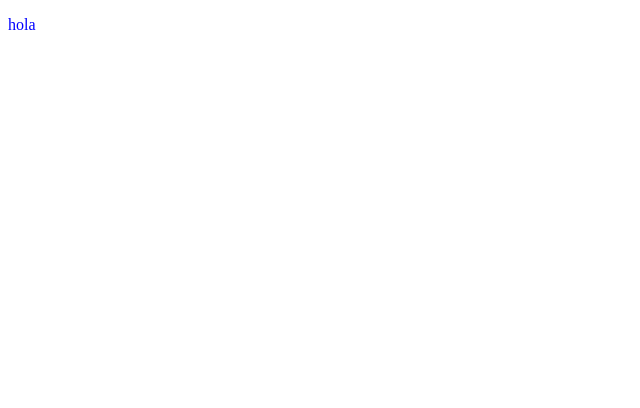
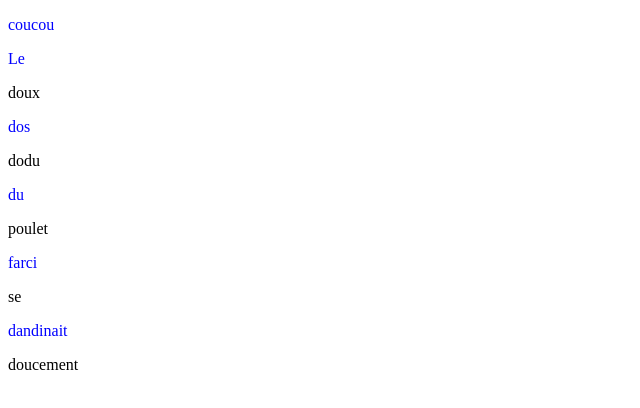
Before and after one commit to CARROTThomas/debutJavaScript, a plain HTML site: page index.html in a window 1280 px wide. Shown: the whole page, without its empty margins (0-640 px from the left). Drawn offline with Linux system fonts and the light colour scheme.

Commit message:
avancer des methods JavaScript

```diff
--- a/main.js
+++ b/main.js
@@ -1,10 +1,11 @@
 let word = "bonjour"
 
+/*
 //let newWord = word.replace(/our/, 'ur');
 
 //let newWord = word.replace(/o/,'')
 //let bonjur = word + (word[4]='R');
-let tableau = word.split("")
+// let tableau = word.split("")
 
 tableau.splice(4, 1)
 
@@ -16,10 +17,9 @@ for (let i = 0; i < tableau.length; i++) {
 }
 console.log(wordFinal);
 
+*/
 
-
-
-
+/*
 
 const monParagraphe = document.querySelector(".rouge")
 
@@ -27,8 +27,16 @@ function changerCouleur (){
     monParagraphe.classList.toggle("bleu")
 }
 setInterval(changerCouleur, 1000)
-//setTimeout(changerCouleur,1000)
 
+*/
+
+
+
+
+
+
+
+/*
 
 let allBonjour = ['Bonjour', 'coucou', 'hello', 'salut', 'hola'];
 
@@ -36,10 +44,70 @@ function changementDeMot(mot){
     monParagraphe.textContent = mot;
 }
 
+for (let i = 0; i < allBonjour.length; i++) {
+    mot = parcourVecteur(i);
+    monParagraphe.textContent = mot;
+}
 
-for (let i = 0; i < allBonjour.length; i++) {
-    let mot = allBonjour[i];
-    changementDeMot(mot)
-    console.log(mot);
-    clearTimeout(1000);
+function parcourVecteur(j){
+    setTimeout( function ()
+    {
+        let mot = allBonjour[j];
+        changementDeMot(mot)
+        console.log(mot);
+    },1000*j)
 }
+
+var delayInMilliseconds = 1000; //1 second
+
+setTimeout(function() {
+    //your code to be executed after 1 second
+}, delayInMilliseconds);
+
+*/
+
+let unePhrase = "Le doux dos dodu du dindon farci se dandinait doucement";
+let motInterdit = 'dindon';
+
+
+let tableau = unePhrase.split(" ")
+console.log(tableau)
+
+for (let i = 0; i < tableau.length; i++) {
+    console.log(tableau[i]);
+    TableauAvecMotAVerifier = unePhrase.split(" ")
+    let nouvP = document.createElement("p");
+    if (tableau[i]==motInterdit){tableau[i]='poulet'}
+    nouvP.textContent =tableau[i]
+    if (i%2==0){
+        nouvP.classList.add("rouge")}
+    else{
+        nouvP.classList.add("vert")
+    }
+
+    document.body.appendChild(nouvP)
+
+}
+
+const tableauParagraphesVert = document.querySelectorAll(".vert")
+console.log(tableauParagraphesVert)
+
+function changerCouleurVertBlack (){
+    for (let i = 0; i < tableauParagraphesVert.length; i++) {
+        tableauParagraphesVert[i].classList.toggle("black")
+    }
+
+}
+setInterval(changerCouleurVertBlack, 1300)
+
+
+const tableauParagraphesRouge = document.querySelectorAll(".rouge")
+console.log(tableauParagraphesRouge)
+
+function changerCouleurBleuRouge (){
+    for (let i = 0; i < tableauParagraphesRouge.length; i++) {
+        tableauParagraphesRouge[i].classList.toggle("bleu")
+    }
+
+}
+setInterval(changerCouleurBleuRouge, 1000)
--- a/style.css
+++ b/style.css
@@ -3,3 +3,9 @@
 
 .bleu
 {color: blue;}
+
+.vert
+{color: green}
+
+.black
+{color: black}
```
